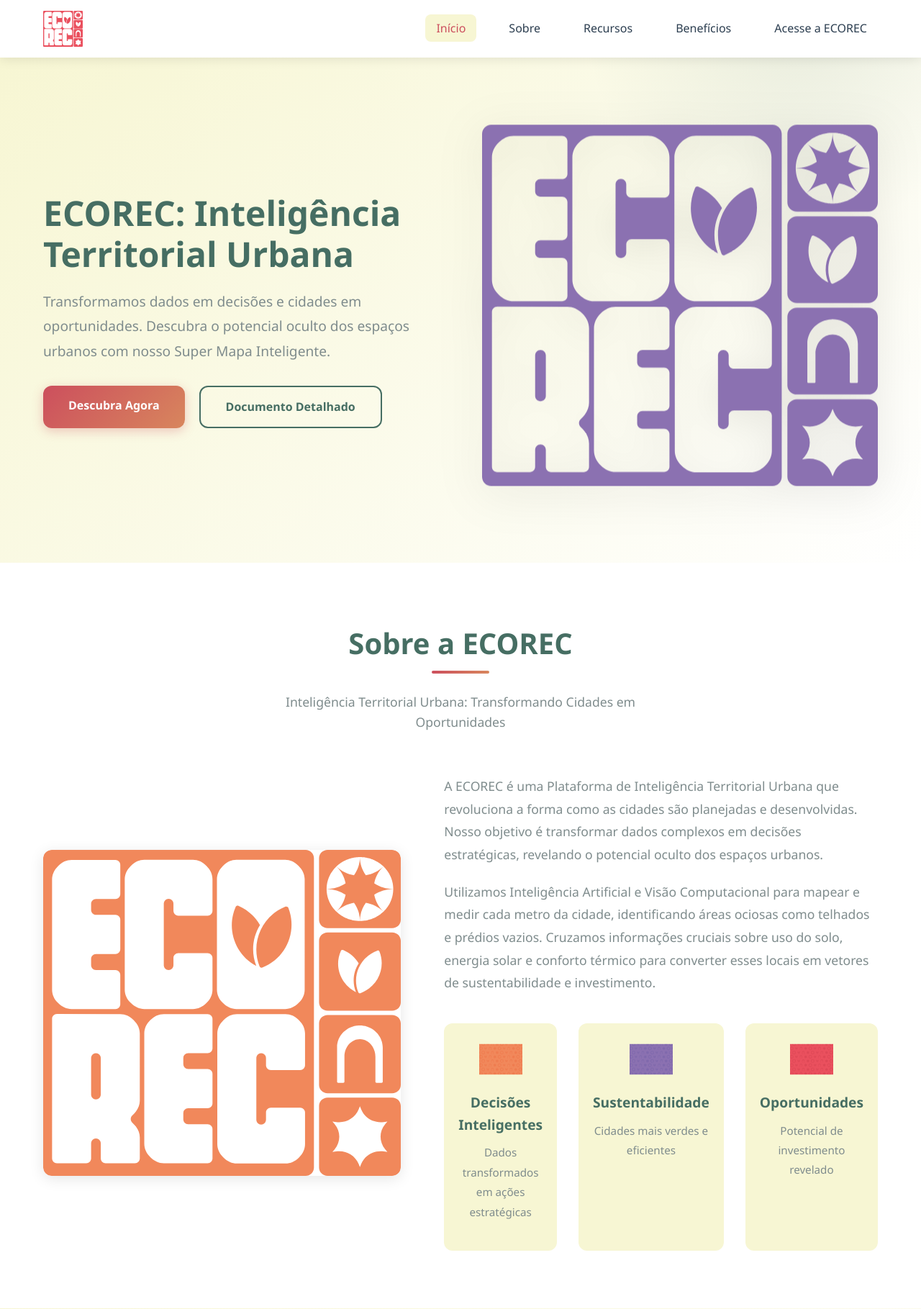
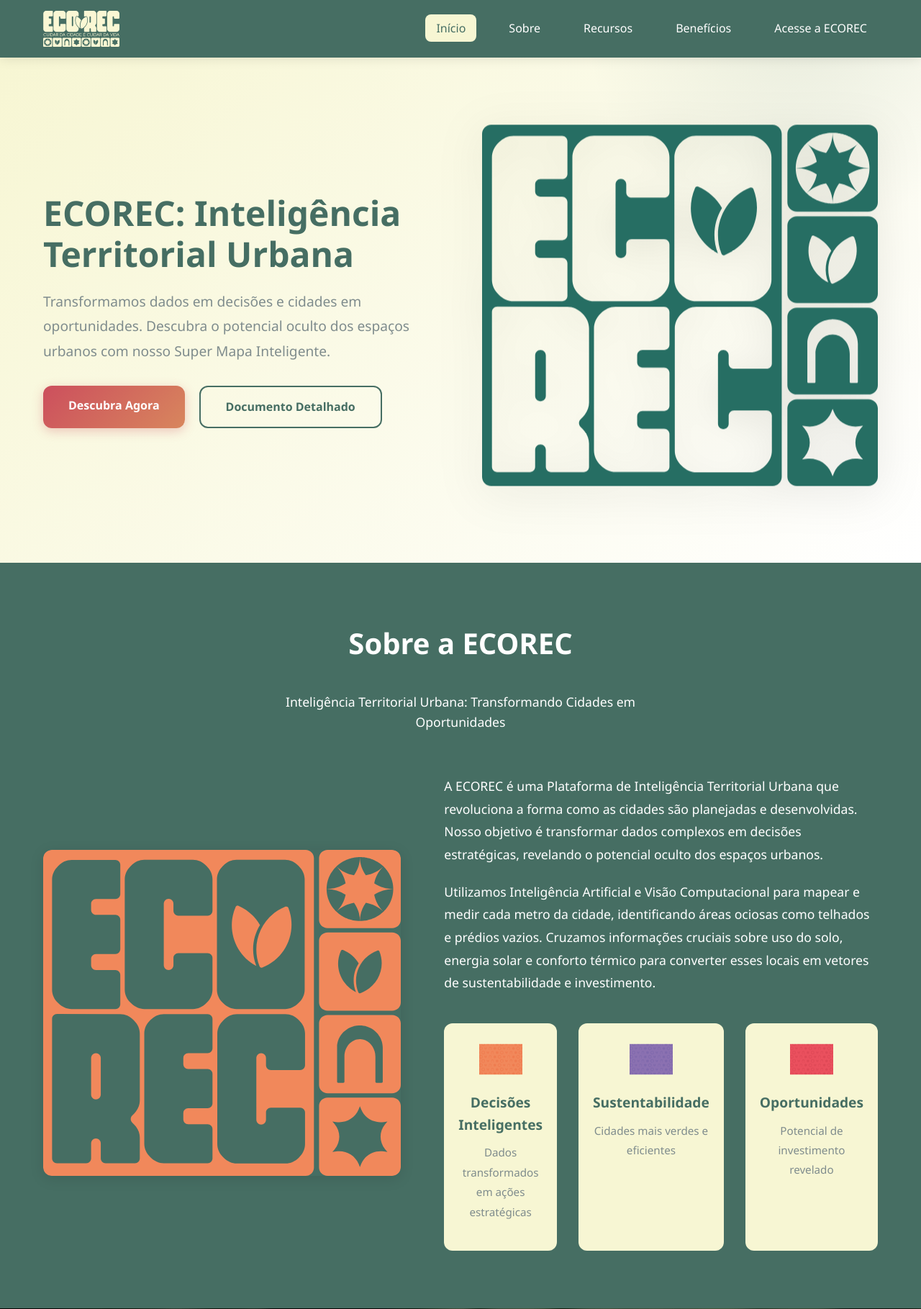
Before and after one commit to tiagojr159/ecorec, a PHP site: page / in a window 1280 px wide. Shown: the top 1819 px of the page at 72% size. Run offline with PHP 8.4, Linux system fonts and the light colour scheme.

Commit message:
Atualizando index

```diff
--- a/index.html
+++ b/index.html
@@ -13,7 +13,7 @@
             <div class="container">
                 <div class="nav-wrapper">
                     <div class="logo">
-                        <img src="images/Ativo 64.svg" alt="SilvIA Logo">
+                        <img src="images/Ativo 54.svg" alt="SilvIA Logo">
                     </div>
                     <button class="mobile-menu-toggle" aria-label="Menu">
                         <span></span>
@@ -44,7 +44,7 @@
                     </div>
                 </div>
                 <div class="hero-image">
-                    <img src="images/Ativo 65.svg" alt="ECOREC Super Mapa Inteligente">
+                    <img src="images/Ativo 63.svg" alt="ECOREC Super Mapa Inteligente">
                 </div>
             </div>
         </div>
@@ -53,8 +53,8 @@
     <section id="about" class="about">
         <div class="container">
             <div class="section-header">
-                <h2 class="section-title">Sobre a ECOREC</h2>
-                <p class="section-subtitle">Inteligência Territorial Urbana: Transformando Cidades em Oportunidades</p>
+                <h2 class="section-title" style="color: #fff;">Sobre a ECOREC</h2>
+                <p class="section-subtitle" style="color: #fff;">Inteligência Territorial Urbana: Transformando Cidades em Oportunidades</p>
             </div>
             <div class="about-content">
                 <div class="about-image">
@@ -88,8 +88,8 @@
     <section id="features" class="features">
         <div class="container">
             <div class="section-header">
-                <h2 class="section-title">Recursos da ECOREC</h2>
-                <p class="section-subtitle">Transformando o planejamento urbano com tecnologia de ponta</p>
+                <h2 class="section-title" style="color: #fff;">Recursos da ECOREC</h2>
+                <p class="section-subtitle" style="color: #fff;">Transformando o planejamento urbano com tecnologia de ponta</p>
             </div>
             <div class="features-grid">
                 <div class="feature-card">
@@ -141,8 +141,8 @@
     <section id="benefits" class="benefits">
         <div class="container">
             <div class="section-header">
-                <h2 class="section-title">Benefícios da ECOREC</h2>
-                <p class="section-subtitle">Transforme sua cidade com inteligência e sustentabilidade</p>
+                <h2 class="section-title" style="color: #fff;">Benefícios da ECOREC</h2>
+                <p class="section-subtitle" style="color: #fff;">Transforme sua cidade com inteligência e sustentabilidade</p>
             </div>
             <div class="benefits-content">
                 <div class="benefits-list">
@@ -184,7 +184,7 @@
                     </div>
                 </div>
                 <div class="benefits-image">
-                    <img src="images/Ativo 67.svg" alt="Benefícios ECO.REC">
+                    <img src="images/Agrupar-1.png" alt="Benefícios ECO.REC">
                 </div>
             </div>
         </div>
--- a/style.css
+++ b/style.css
@@ -77,17 +77,7 @@ section {
     display: inline-block;
 }
 
-.section-title::after {
-    content: '';
-    position: absolute;
-    bottom: -10px;
-    left: 50%;
-    transform: translateX(-50%);
-    width: 80px;
-    height: 4px;
-    background: linear-gradient(90deg, var(--color-secondary), var(--color-accent));
-    border-radius: 2px;
-}
+
 
 .section-subtitle {
     font-size: 1.1rem;
@@ -101,7 +91,7 @@ section {
     top: 0;
     left: 0;
     width: 100%;
-    background-color: var(--color-white);
+    background-color: var(--color-primary);
     box-shadow: 0 2px 15px rgba(0, 0, 0, 0.1);
     z-index: 1000;
     transition: all var(--transition-speed) ease;
@@ -140,7 +130,7 @@ section {
 .nav-link {
     font-size: 1rem;
     font-weight: 500;
-    color: var(--color-dark);
+    color: var(--color-white);
     padding: 8px 15px;
     border-radius: 8px;
     transition: all var(--transition-speed) ease;
@@ -155,12 +145,12 @@ section {
     transform: translateX(-50%);
     width: 0;
     height: 2px;
-    background-color: var(--color-secondary);
+    background-color: var(--color-white);
     transition: width var(--transition-speed) ease;
 }
 
 .nav-link:hover {
-    color: var(--color-secondary);
+    color: var(--color-light);
 }
 
 .nav-link:hover::before {
@@ -168,7 +158,7 @@ section {
 }
 
 .nav-link.active {
-    color: var(--color-secondary);
+    color: var(--color-primary);
     background-color: var(--color-light);
 }
 
@@ -302,7 +292,8 @@ section {
 }
 
 .about {
-    background-color: var(--color-white);
+    background-color: var(--color-primary);
+    color: var(--color-white);
 }
 
 .about-content {
@@ -324,7 +315,7 @@ section {
 
 .about-text p {
     font-size: 1.1rem;
-    color: var(--color-gray);
+    color: var(--color-white);
     margin-bottom: 20px;
     line-height: 1.8;
 }
@@ -367,7 +358,8 @@ section {
 }
 
 .features {
-    background: linear-gradient(135deg, var(--color-light) 0%, var(--color-white) 100%);
+    background: url(images/ECOREC_04.png);
+    color: var(--color-white);
 }
 
 .features-grid {
@@ -420,7 +412,7 @@ section {
 }
 
 .benefits {
-    background-color: var(--color-white);
+    background: url(images/ECOREC_07.png);
 }
 
 .benefits-content {
@@ -470,12 +462,12 @@ section {
 }
 
 .benefits-image img {
-    border-radius: var(--border-radius);
-    box-shadow: var(--box-shadow);
+    position: relative;
+    top: 79px;
 }
 
 .how-it-works {
-    background: linear-gradient(135deg, var(--color-primary) 0%, #5a8a7c 100%);
+    background-color: var(--color-accent);
     color: var(--color-white);
 }
 
@@ -502,16 +494,13 @@ section {
     text-align: center;
     position: relative;
     padding: 30px;
-    background-color: rgba(255, 255, 255, 0.1);
+    background-color: var(--color-light);
     border-radius: var(--border-radius);
     backdrop-filter: blur(10px);
     transition: all var(--transition-speed) ease;
 }
 
-.step:hover {
-    transform: translateY(-10px);
-    background-color: rgba(255, 255, 255, 0.15);
-}
+
 
 .step-number {
     position: absolute;
@@ -545,12 +534,12 @@ section {
 .step h3 {
     font-size: 1.4rem;
     margin-bottom: 15px;
-    color: var(--color-light);
+    color: var(--color-primary);
 }
 
 .step p {
     font-size: 1rem;
-    color: var(--color-light);
+    color: var(--color-primary);
     line-height: 1.6;
 }
 
```
Also changed, not shown: images/Agrupar-1.png (added), images/ECOREC_03.png (added), images/ECOREC_04.png (added), images/ECOREC_07.png (added), 1 other file.
